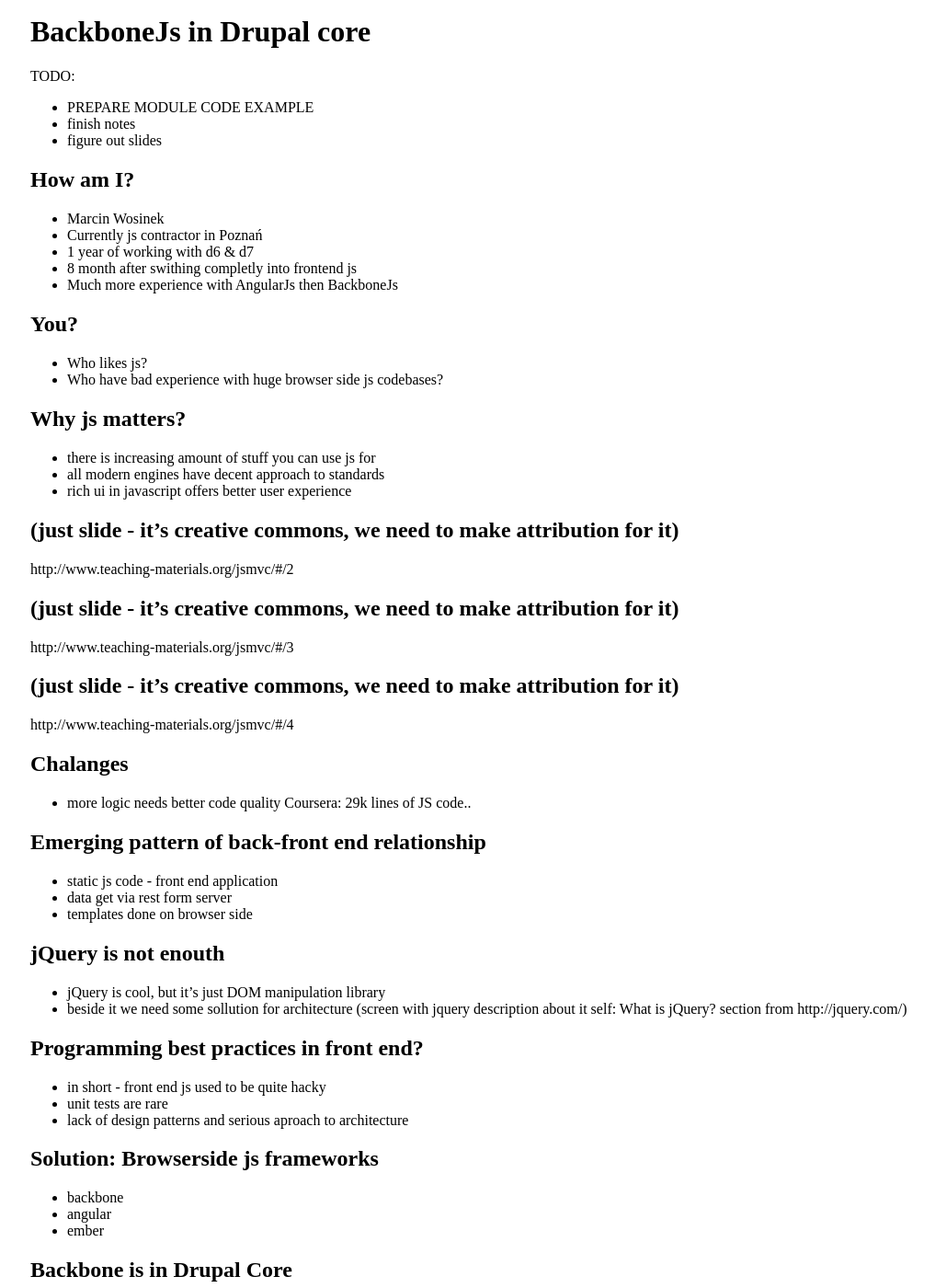
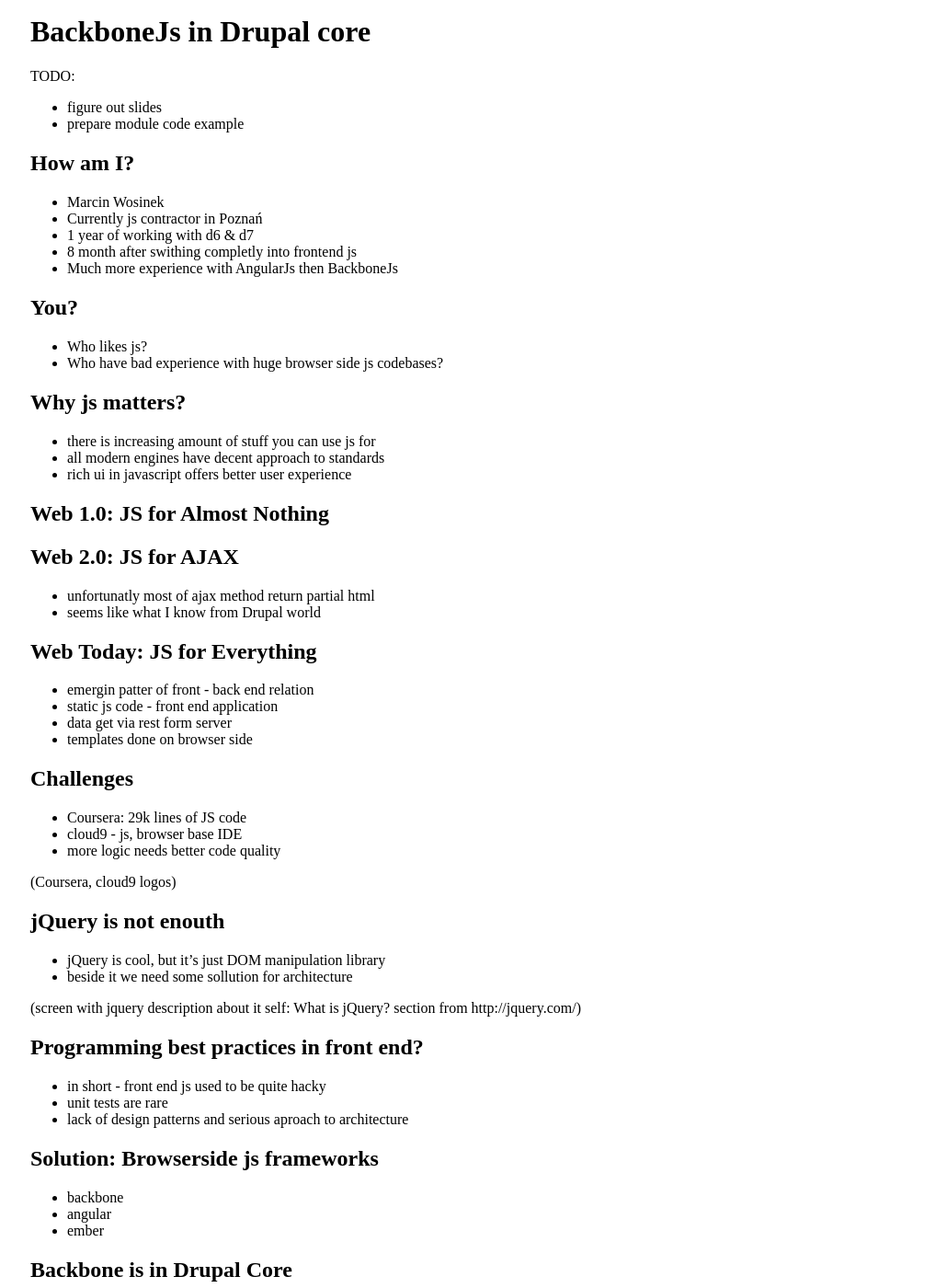
Before and after one commit to marcin-wosinek/blog, a Jekyll site: the page built from _posts/2013-04-14-BackboneJs-in-Drupal-core-DcWroc-Wroclaw.md, in a window 1280 px wide and 1400 px high. Shown: the whole window at 92% size, without its empty margins (127-1144 px from the left). Built offline with Jekyll 4.4.1, drawn with Linux system fonts in a browser that asks for light colours; some of the changed text lies outside the part shown.

Commit message:
Backbone slides

```diff
--- a/_posts/2013-04-14-BackboneJs-in-Drupal-core-DcWroc-Wroclaw.md
+++ b/_posts/2013-04-14-BackboneJs-in-Drupal-core-DcWroc-Wroclaw.md
@@ -6,10 +6,8 @@
 ---
 # BackboneJs in Drupal core
 TODO:
-
-* PREPARE MODULE CODE EXAMPLE
-* finish notes
 * figure out slides
+* prepare module code example
 
 ## How am I?
 * Marcin Wosinek
@@ -27,27 +25,29 @@
 * all modern engines have decent approach to standards
 * rich ui in javascript offers better user experience
 
-## (just slide - it's creative commons, we need to make attribution for it)
-http://www.teaching-materials.org/jsmvc/#/2
+## Web 1.0: JS for Almost Nothing
 
-## (just slide - it's creative commons, we need to make attribution for it)
-http://www.teaching-materials.org/jsmvc/#/3
+## Web 2.0: JS for AJAX
+* unfortunatly most of ajax method return partial html
+* seems like what I know from Drupal world
 
-## (just slide - it's creative commons, we need to make attribution for it)
-http://www.teaching-materials.org/jsmvc/#/4
-
-## Chalanges
-* more logic needs better code quality
-Coursera: 29k lines of JS code..
-
-## Emerging pattern of back-front end relationship
+## Web Today: JS for Everything
+* emergin patter of front - back end relation
 * static js code - front end application
 * data get via rest form server
 * templates done on browser side
 
+## Challenges
+* Coursera: 29k lines of JS code
+* cloud9 - js, browser base IDE
+* more logic needs better code quality
+
+(Coursera, cloud9 logos)
+
 ## jQuery is not enouth
 * jQuery is cool, but it's just DOM manipulation library
 * beside it we need some sollution for architecture
+
 (screen with jquery description about it self: What is jQuery? section from http://jquery.com/)
 
 ## Programming best practices in front end?
@@ -73,20 +74,19 @@
 ## MV* in Bakcbone
 * route choose view according to #link
 * view is responsible for DOM manipulation
-(we can use this image: http://www.teaching-materials.org/jsmvc/#/18 - it's licesed on CreativeCommons, we just neet atribution for them)
 
 ## Model
-* one pice of data
-* TODO check model responsibilities
-
-## View
-* binds DOM events to model
-* update DOM on model changej
-* TODO check view responsibilities
+* one piece of data
+* keeps application state
 
 ## Collection
 * puts together bunch of models
-* TODO check collection responsibilities
+* sync with backend, or other persistant mechanizms
+
+## View
+* coordinate user interaction between user and app
+* binds DOM events to model
+* update DOM on model changes
 
 ## Routing
 * mechanism of fireing functions based on place in aplication
@@ -96,12 +96,17 @@
 * utility belt for js
 * foreach, map, reduce, templating
 
+(underscore logo)
+
 ## Front end templating
 * allows us to dynamically build html on browser side
 * non-hacky approach to ajax
 
+(underscore & handle bar logo)
+
 ## What we can use Backbone for?
 * current implementations
+* moving more UX logic into js, while keeping code sane
 
 ## Using backbone in a module
 
@@ -120,12 +125,20 @@
 (prepare simple off line app)
 
 ## AngularJs
-
-## AngularJs - declarative view
+* one page app framework
+* guide developer through whole process of app creation
+ * interface
+ * code
+ * test
 
 ## AngularJs - two ways binding
+* we have two ways bingins out of the box
+* model is the single source of truth
 
 ## AngularJs - testability
+* testabiliti is one of main core feature
+* uses dependency injection every where
+* good cooperation with karma/testacular test runner
 
 ## Drupal as webservice
 * One page app based on static files, and json communication with drupal
@@ -140,7 +153,7 @@
 * [AngularJs - one page app tutorial](http://docs.angularjs.org/tutorial)
 
 ## Summary
-* checkout what's new in browser side js - especially frameworks Backbone and AngularJs
+* checkout what's new in browser side js - especially frameworks like Backbone and AngularJs
 * Backbone is in drupal core - consider using it in your modules
 * We are going to have more one page apps - don't fall behined and turn your drupal site into webservice
 
```
Also changed, not shown: other parts of _posts/2013-04-14-BackboneJs-in-Drupal-core-DcWroc-Wroclaw.md (+1 -0 lines).
